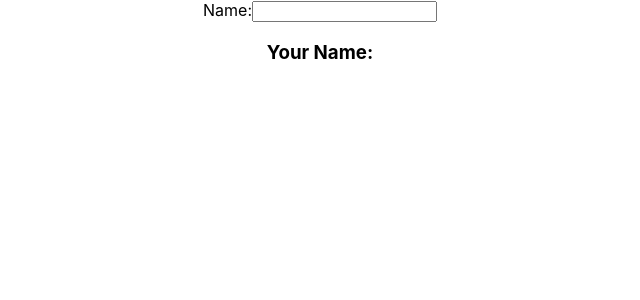
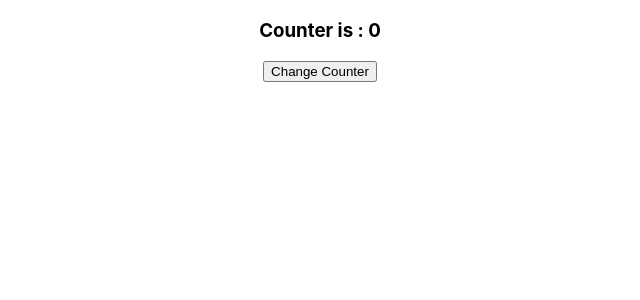
Before and after one commit to ProvaPaul/-ReactJS-Learning, a React (Create React App) app: page / in a window 1280 px wide. Shown: the top 300 px of the page, without its empty margins (320-960 px from the left). Built offline with nearby package versions, Linux system fonts and the light colour scheme.

Commit message:
use state hooks

```diff
--- a/src/App.js
+++ b/src/App.js
@@ -13,6 +13,7 @@ import Inline from './components/Inline';
 import './appStyle.css'
 import moduleStyles from './myAppStyles.module.css'
 import FormInput from './components/FormInput';
+import Counter from './components/Hooks/Counter';
 
 function App() {
   return (
@@ -37,7 +38,8 @@ function App() {
 
       {/* <h5 className='error'>Error!!</h5>
         <h5 className={moduleStyles.success}>Success!!</h5> */}
-      <FormInput/>
+      {/* <FormInput/> */}
+      <Counter/>
       </div>
   );
 }
--- /dev/null
+++ b/src/components/Hooks/Counter.js
@@ -0,0 +1,12 @@
+import React,{useState} from 'react'
+
+export default function Counter() {
+    const [count,setCount]=useState(0);
+    // here 0 is the initial state which is actually the value of count
+  return (
+    <div>
+        <h3>Counter is : {count}</h3>
+        <button onClick={()=>setCount(count+1)}>Change Counter</button>
+    </div>
+  )
+}
```
